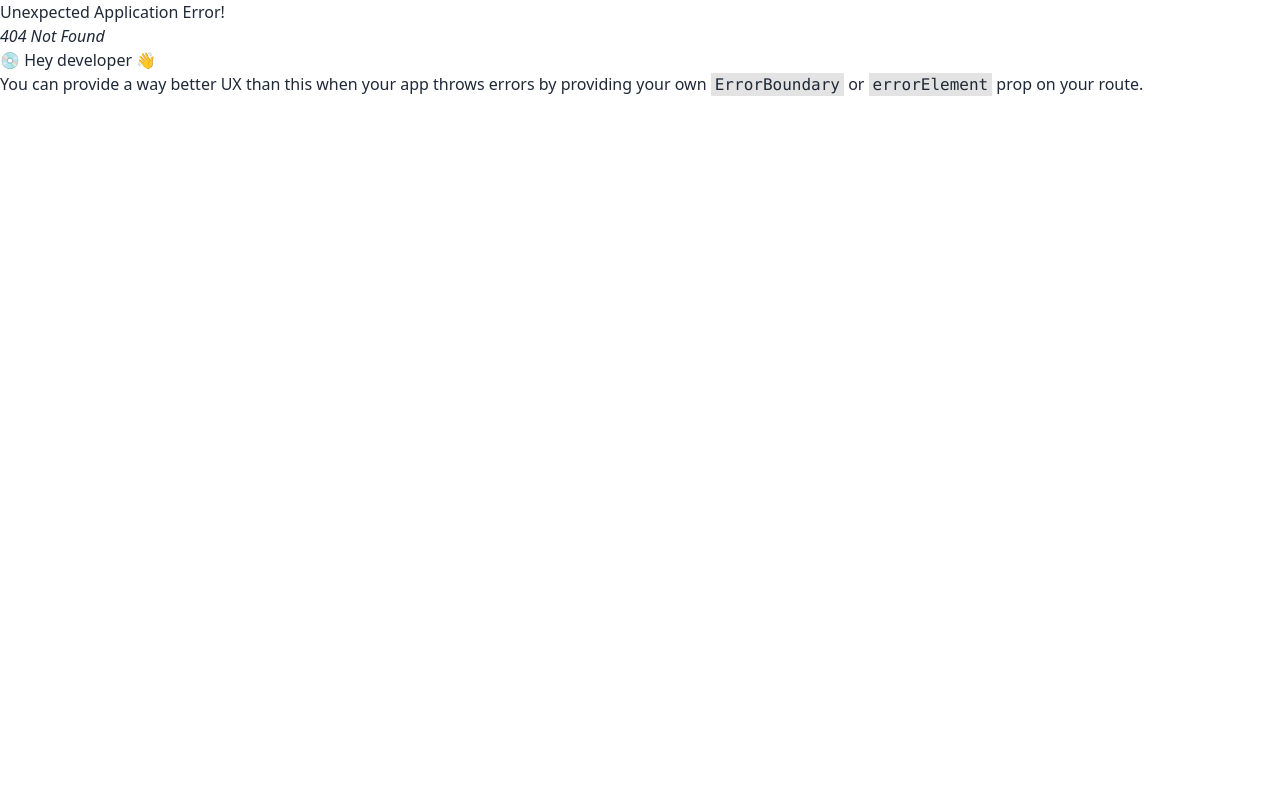
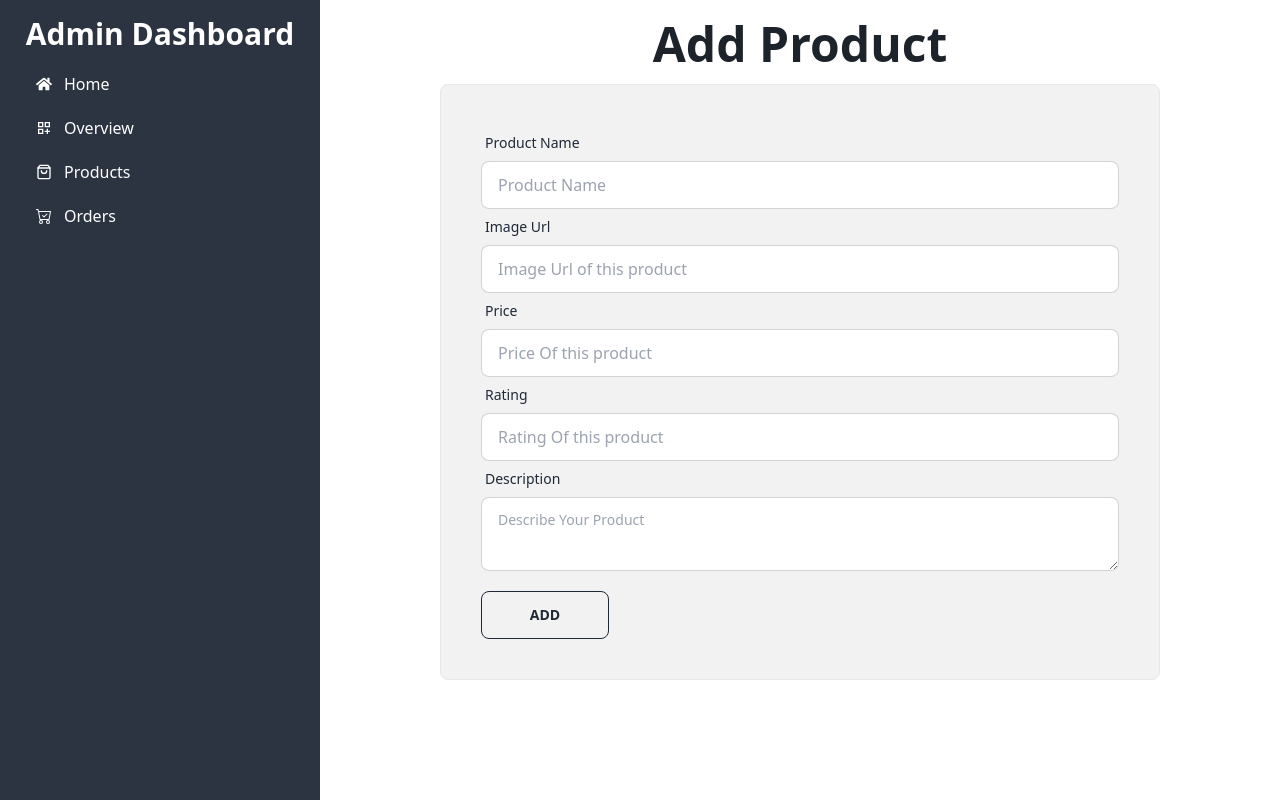
Before and after one commit to Rashed1879/repliq-react-challenge, a React (Vite) app: page /dashboard/additem in a window 1280 px wide. Before the commit this address had no page. Built offline with nearby package versions, Linux system fonts and the light colour scheme.

Commit message:
Add item page added

```diff
--- a/Server/db.json
+++ b/Server/db.json
@@ -133,6 +133,22 @@
       "price": 899.99,
       "rating": 4.7,
       "description": "Powerful and lightweight laptop for all your needs."
+    },
+    {
+      "name": "Wireless Earbuds",
+      "image": "https://images.pexels.com/photos/8534088/pexels-photo-8534088.jpeg?auto=compress&cs=tinysrgb&w=1260&h=750&dpr=1",
+      "price": "78",
+      "rating": "4",
+      "description": "High-quality wireless earbuds with crystal-clear sound.",
+      "id": 7
+    },
+    {
+      "name": "Wireless Mouse",
+      "image": "https://images.pexels.com/photos/13599845/pexels-photo-13599845.jpeg?auto=compress&cs=tinysrgb&w=1260&h=750&dpr=1",
+      "price": "29.99",
+      "rating": "4.5",
+      "description": "Ergonomic wireless mouse for enhanced productivity.",
+      "id": 8
     }
   ],
   "cart": [
--- /dev/null
+++ b/src/Pages/Dashboard/AddItem/AddItem.jsx
@@ -0,0 +1,105 @@
+const AddItem = () => {
+	const handleAddItem = (e) => {
+		e.preventDefault();
+		const form = e.target;
+		const name = form.pname.value;
+		const image = form.image.value;
+		const price = form.price.value;
+		const rating = form.rating.value;
+		const description = form.description.value;
+		const data = { name, image, price, rating, description };
+
+		fetch('http://localhost:9000/products', {
+			method: 'POST',
+			headers: {
+				'content-type': 'application/json',
+			},
+			body: JSON.stringify(data),
+		})
+			.then((res) => res.json())
+			.then((data) => {
+				if (data) {
+					form.reset();
+					alert('Item Added Successfully');
+				}
+			});
+	};
+
+	return (
+		<div className="w-3/4">
+			<h2 className="text-center text-5xl font-semibold text-neutral-focus mb-4">
+				Add Product
+			</h2>
+			<form
+				onSubmit={handleAddItem}
+				className="w-full border p-10 rounded-lg bg-base-200"
+			>
+				<div className="form-control">
+					<label className="label">
+						<span className="label-text">Product Name</span>
+					</label>
+					<input
+						type="text"
+						name="pname"
+						placeholder="Product Name"
+						className="input input-bordered"
+					/>
+				</div>
+				<div className="form-control">
+					<label className="label">
+						<span className="label-text">Image Url</span>
+					</label>
+					<input
+						type="text"
+						name="image"
+						placeholder="Image Url of this product"
+						className="input input-bordered"
+					/>
+				</div>
+				<div className="form-control">
+					<label className="label">
+						<span className="label-text">Price</span>
+					</label>
+					<input
+						type="number"
+						name="price"
+						step="0.01"
+						min="0"
+						placeholder="Price Of this product"
+						className="input input-bordered"
+					/>
+				</div>
+				<div className="form-control">
+					<label className="label">
+						<span className="label-text">Rating</span>
+					</label>
+					<input
+						type="number"
+						name="rating"
+						step="0.01"
+						min="0"
+						placeholder="Rating Of this product"
+						className="input input-bordered"
+					/>
+				</div>
+				<div className="form-control">
+					<label className="label">
+						<span className="label-text">Description</span>
+					</label>
+					<textarea
+						className="textarea textarea-bordered"
+						placeholder="Describe Your Product"
+						name="description"
+					></textarea>
+				</div>
+				<div className="form-control mt-5">
+					<button type="submit" className="btn btn-outline w-32">
+						Add
+					</button>
+				</div>
+			</form>
+		</div>
+	);
+};
+
+export default AddItem;
--- a/src/Pages/Dashboard/ProductList/ProductList.jsx
+++ b/src/Pages/Dashboard/ProductList/ProductList.jsx
@@ -1,11 +1,13 @@
 import { useEffect, useState } from 'react';
-import { FaEdit } from 'react-icons/fa';
+import { MdAdd } from 'react-icons/md';
+import { FcViewDetails } from 'react-icons/fc';
+import { Link } from 'react-router-dom';
 
 const ProductList = () => {
 	const [products, setProducts] = useState([]);
 
 	useEffect(() => {
-		fetch('/public/products.json')
+		fetch('http://localhost:9000/products')
 			.then((res) => res.json())
 			.then((data) => setProducts(data));
 	}, []);
@@ -48,15 +50,25 @@ const ProductList = () => {
 								</td>
 								<td>${product.price}</td>
 								<td>{product.rating}</td>
-								<th>
-									<button className="btn btn-sm mr-2">
-										<FaEdit />
-									</button>
+								<th title="View Details">
+									<Link to={`/productDetail/${product.id}`}>
+										<button className="btn btn-sm">
+											<FcViewDetails />
+										</button>
+									</Link>
 								</th>
 							</tr>
 						))}
 					</tbody>
 				</table>
+				<div className="flex justify-end my-5">
+					<Link to={'/dashboard/additem'}>
+						<button className="btn btn-sm btn-outline">
+							Add Item
+							<MdAdd />
+						</button>
+					</Link>
+				</div>
 			</div>
 		</div>
 	);
--- a/src/Routes/Routes.jsx
+++ b/src/Routes/Routes.jsx
@@ -11,6 +11,7 @@ import Orders from '../Pages/Dashboard/Orders/Orders';
 import ProductList from '../Pages/Dashboard/ProductList/ProductList';
 import MyCart from '../Pages/MyCart/MyCart';
 import Checkout from '../Pages/Checkout/Checkout';
+import AddItem from '../Pages/Dashboard/AddItem/AddItem';
 
 export const router = createBrowserRouter([
 	{
@@ -66,6 +67,10 @@ export const router = createBrowserRouter([
 				path: 'productList',
 				element: <ProductList></ProductList>,
 			},
+			{
+				path: 'additem',
+				element: <AddItem></AddItem>,
+			},
 		],
 	},
 ]);
```
